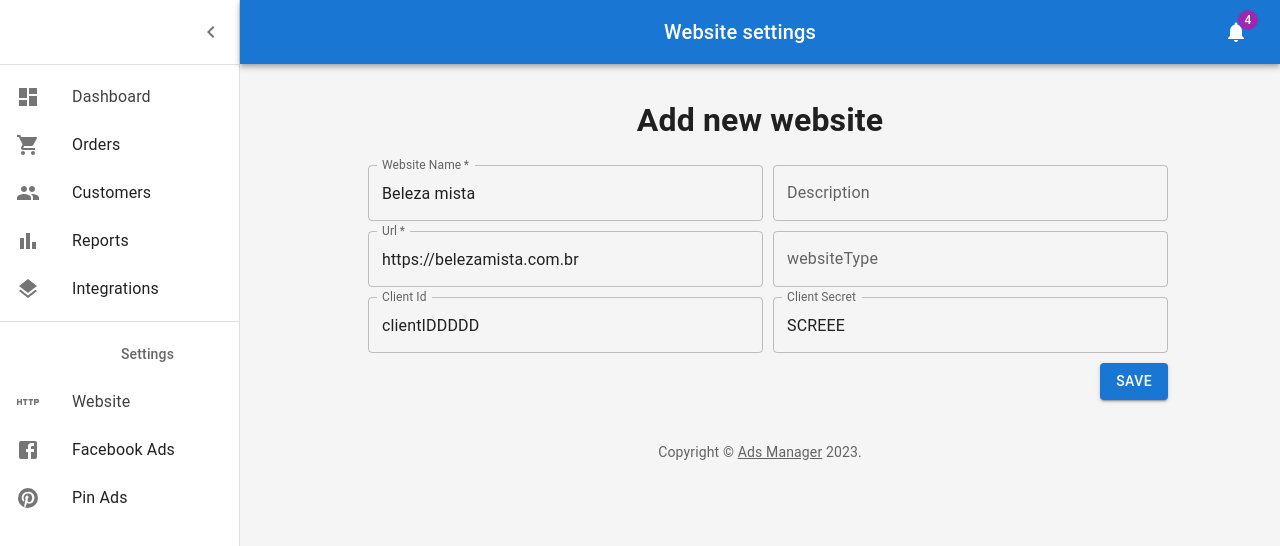
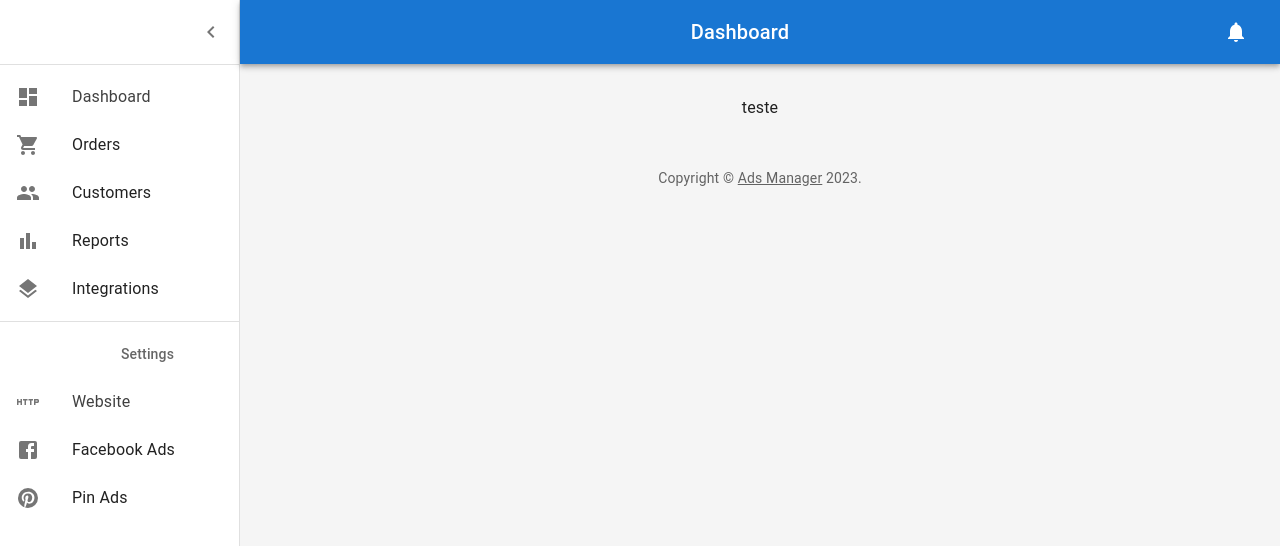
Before and after one commit to hllvd/ads-manager-for-ecommerce, a React (Create React App) app in the folder front/: page /settings/website in a window 1280 px wide. Shown: the top 546 px of the page. Built offline with nearby package versions, Linux system fonts and the light colour scheme.

Commit message:
implementing ducks pattern on ui slicer"

```diff
--- a/front/src/Components/Core/Menu-top/index.tsx
+++ b/front/src/Components/Core/Menu-top/index.tsx
@@ -8,6 +8,7 @@ import Toolbar from '@mui/material/Toolbar';
 import Typography from '@mui/material/Typography';
 import IconButton from '@mui/material/IconButton';
 import { useSelector } from 'react-redux';
+import { useAppSelector } from '../../../app/hooks';
 
 
 interface AppBarProps extends MuiAppBarProps {
@@ -34,7 +35,9 @@ const AppBar = styled(MuiAppBar, {
 }));
 
 export const TopMenu = (props: any) => {
-    const state = useSelector((state: any) => state.data.value)
+    const state = useAppSelector((state) => state.ui.dashboard)
+    // const state = useSelector((state: any) => 'teste')
+    console.log('state', state)
     const open = props.open
     const toggleDrawer = props.toggledrawer
     const drawerWidth = props.drawerwidth
@@ -66,10 +69,10 @@ export const TopMenu = (props: any) => {
                     noWrap
                     sx={{ flexGrow: 1 }}
                 >
-                    {state.ui.dashboard.title}
+                    {state.title}
                 </Typography>
                 <IconButton color="inherit">
-                    <Badge badgeContent={state.ui.dashboard.notificationCounter} color="secondary">
+                    <Badge badgeContent={state.notificationCounter} color="secondary">
                         <NotificationsIcon />
                     </Badge>
                 </IconButton>
--- a/front/src/Pages/Dashboard/index.tsx
+++ b/front/src/Pages/Dashboard/index.tsx
@@ -3,13 +3,14 @@ import Grid from '@mui/material/Grid';
 import Paper from '@mui/material/Paper';
 import Chart from '../../components/shared/Chart';
 import Deposits from '../../components/shared/Deposits';
+import { useAppDispatch } from '../../app/hooks';
 import Orders from '../../components/shared/Orders';
-import { useDispatch } from 'react-redux';
+// import { useDispatch } from 'react-redux';
 import { useEffect } from 'react';
-import { setTitle, setNotificationCounter } from '../../features/State';
+import { setTitle, setNotificationCounter } from '../../features/ui/ui-slice';
 
 export const DashboardPage = () => {
-    const dispatch = useDispatch();
+    const dispatch = useAppDispatch();
     useEffect(() => {
         dispatch(setTitle("Dashboard"))
         dispatch(setNotificationCounter(0))
--- a/front/src/Pages/WebsiteSettingPage/index.tsx
+++ b/front/src/Pages/WebsiteSettingPage/index.tsx
@@ -1,4 +1,4 @@
-import { setTitle, setNotificationCounter, settingsWebsiteFormHandler } from '../../features/State';
+import { setTitle, setNotificationCounter } from '../../features/ui/ui-slice';
 import Box from '@mui/material/Box';
 import TextField from '@mui/material/TextField';
 import "./styles.css";
@@ -9,65 +9,66 @@ import { clearNullProperties, formStateSuiter } from '../../helpers/misc.helpers
 import { IFormData } from '../../models/FormData';
 
 export const WebsiteSettingPage = () => {
-    const state = useSelector((state: any) => state.data.value)
-    const form = state.pages.settings.website.form;
-    const dispatch = useDispatch();
+    return <p>teste</p>
+}
 
-    const submitHandler = (data: Object) => {
-        const dataToBeSent: IFormData = formStateSuiter(data, true)
-        dispatch(settingsWebsiteFormHandler(dataToBeSent))
-    }
+// export const WebsiteSettingPage = () => {
+//     const state = useSelector((state: any) => 'teste')
+//     const form = state.pages.settings.website.form;
+//     const dispatch = useDispatch();
 
+//     const submitHandler = (data: Object, formEl: Object) => {
+//         const dataToBeSent: IFormData = formStateSuiter(data, { submit: true, formEl })
+//         //dispatch(settingsWebsiteFormHandler(dataToBeSent))
+//     }
 
-    useEffect(() => {
-        dispatch(setTitle("Website settings"))
-        dispatch(setNotificationCounter(4))
-    }, [dispatch])
+//     useEffect(() => {
+//         dispatch(setTitle("Website settings"))
+//         dispatch(setNotificationCounter(4))
+//     }, [dispatch])
 
-    return (
-
-        <div>
-            <h1>Add new website</h1>
-            <Box
-                component="form"
-                sx={{ m: 1, width: '100%' }}
-                noValidate
-                autoComplete="off"
-                onSubmit={(evt) => {
-                    evt.preventDefault();
-                    const json = clearNullProperties(form)
-                    submitHandler(json)
-                }}
-            >
-
-                <div className='div-line'>
-                    <TextField id="outlined-basic" label="Website Name" variant="outlined" name="name" required value={form.name} onChange={(evt) => {
-                        dispatch(settingsWebsiteFormHandler({ key: evt.target.name, value: evt.target.value }))
-                    }} />
-                    <TextField id="outlined-basic" label="Description" variant="outlined" name="description" value={form.description} onChange={(evt) => {
-                        dispatch(settingsWebsiteFormHandler({ key: evt.target.name, value: evt.target.value }))
-                    }} />
-                </div>
-                <div className='div-line'>
-                    <TextField id="outlined-basic" label="Url" variant="outlined" name="url" required value={form.url} onChange={(evt) => {
-                        dispatch(settingsWebsiteFormHandler({ key: evt.target.name, value: evt.target.value }))
-                    }} />
-                    <TextField id="outlined-basic" label="websiteType" variant="outlined" name="websiteType" />
-                </div>
-                <div className='div-line'>
-                    <TextField id="outlined-basic" label="Client Id" variant="outlined" name="clientId" value={form.clientId} onChange={(evt) => {
-                        dispatch(settingsWebsiteFormHandler({ key: evt.target.name, value: evt.target.value }))
-                    }} />
-                    <TextField id="outlined-basic" label="Client Secret" variant="outlined" name="clientSecret" value={form.clientSecret} onChange={(evt) => {
-                        dispatch(settingsWebsiteFormHandler({ key: evt.target.name, value: evt.target.value }))
-                    }} />
-                </div>
-                <div className='div-line flex-right'>
-                    <Button variant="contained" type="submit">Save</Button>
-                </div>
-
-
-            </Box>
-        </div >
-    )
-}
+//     return (
+//         <div>
+//             <h1>Add new website</h1>
+//             <Box
+//                 component="form"
+//                 sx={{ m: 1, width: '100%' }}
+//                 noValidate
+//                 autoComplete="off"
+//                 action="http://localhost:3000/business/0/website"
+//                 onSubmit={(evt) => {
+//                     evt.preventDefault();
+//                     const formEl = evt.target
+//                     const json = clearNullProperties(form)
+//                     submitHandler(json, formEl)
+//                 }}
+//             >
+//                 <div className='div-line'>
+//                     <TextField id="outlined-basic" label="Website Name" variant="outlined" name="name" required value={form.name} onChange={(evt) => {
+//                         // dispatch(settingsWebsiteFormHandler({ key: evt.target.name, value: evt.target.value }))
+//                     }} />
+//                     <TextField id="outlined-basic" label="Description" variant="outlined" name="description" value={form.description} onChange={(evt) => {
+//                         // dispatch(settingsWebsiteFormHandler({ key: evt.target.name, value: evt.target.value }))
+//                     }} />
+//                 </div>
+//                 <div className='div-line'>
+//                     <TextField id="outlined-basic" label="Url" variant="outlined" name="url" required value={form.url} onChange={(evt) => {
+//                         // dispatch(settingsWebsiteFormHandler({ key: evt.target.name, value: evt.target.value }))
+//                     }} />
+//                     <TextField id="outlined-basic" label="websiteType" variant="outlined" name="websiteType" />
+//                 </div>
+//                 <div className='div-line'>
+//                     <TextField id="outlined-basic" label="Client Id" variant="outlined" name="clientId" value={form.clientId} onChange={(evt) => {
+//                         // dispatch(settingsWebsiteFormHandler({ key: evt.target.name, value: evt.target.value }))
+//                     }} />
+//                     <TextField id="outlined-basic" label="Client Secret" variant="outlined" name="clientSecret" value={form.clientSecret} onChange={(evt) => {
+//                         // dispatch(settingsWebsiteFormHandler({ key: evt.target.name, value: evt.target.value }))
+//                     }} />
+//                 </div>
+//                 <div className='div-line flex-right'>
+//                     <Button variant="contained" type="submit">Save</Button>
+//                 </div>
+//             </Box>
+//         </div >
+//     )
+// }
--- a/front/src/api/website.js
+++ /dev/null
@@ -1,5 +0,0 @@
-
-
-const submitData = (json) => {
-    fetch('')
-}
--- /dev/null
+++ b/front/src/app/hooks.ts
@@ -0,0 +1,5 @@
+import { TypedUseSelectorHook, useDispatch, useSelector } from 'react-redux';
+import { RootState, AppDispatch } from './store';
+
+export const useAppDispatch = () => useDispatch<AppDispatch>();
+export const useAppSelector: TypedUseSelectorHook<RootState> = useSelector;
--- /dev/null
+++ b/front/src/app/store.ts
@@ -0,0 +1,17 @@
+import { createSlice } from "@reduxjs/toolkit";
+import websiteApi from "../api/website.api";
+import { configureStore } from '@reduxjs/toolkit';
+import uiReducer from '../features/ui/ui-slice'
+
+
+
+
+
+export const store = configureStore({
+    reducer: {
+        ui: uiReducer
+    }
+});
+
+export type AppDispatch = typeof store.dispatch;
+export type RootState = ReturnType<typeof store.getState>;
--- /dev/null
+++ b/front/src/features/ui/ui-slice.ts
@@ -0,0 +1,33 @@
+import { createSlice, PayloadAction } from "@reduxjs/toolkit";
+
+
+
+interface UserInterfaceState {
+    dashboard: {
+        title: string | undefined
+        notificationCounter: number | undefined
+    };
+}
+
+const initialState: UserInterfaceState = {
+    dashboard: {
+        title: 'Dashboard',
+        notificationCounter: 0
+    }
+}
+
+const UISlice = createSlice({
+    name: 'ui',
+    initialState,
+    reducers: {
+        setTitle: (state, action) => {
+            //state.dashboard.title = action.payload
+        },
+        setNotificationCounter: (state, action: PayloadAction<number>) => {
+            //state.dashboard.notificationCounter = action.payload
+        },
+    }
+})
+
+export const { setTitle, setNotificationCounter } = UISlice.actions;
+export default UISlice.reducer;
--- a/front/src/helpers/misc.helpers.ts
+++ b/front/src/helpers/misc.helpers.ts
@@ -3,11 +3,7 @@ export const clearNullProperties = (json: Object) => {
     return Object.fromEntries(Object.entries(json).filter(e => Boolean(e[1])))
 }
 
-export const formStateSuiter = (json: Object, toBeSent: boolean = false): IFormData => {
-    return { values: json, submit: true }
+export const formStateSuiter = (json: Object, { submit, formEl }: any): IFormData => {
+    const action: string = formEl && formEl.action
+    return { values: json, submit, action }
 }
-export const adaptFormToBeSent = (json: Object) => {
-    let form: IFormData;
-    form = { values: json, submit: true }
-    return form
-}
--- a/front/src/index.tsx
+++ b/front/src/index.tsx
@@ -2,17 +2,11 @@ import React from 'react';
 import ReactDOM from 'react-dom/client';
 import './index.css';
 import App from './App';
-import { configureStore } from '@reduxjs/toolkit';
 import { Provider } from 'react-redux';
-import StateReducer, { middleware } from './features/State'
+import { store } from './app/store';
 
-var store: any
-store = configureStore({
-  reducer: {
-    data: StateReducer
-  },
-  middleware
-});
+
+
 
 const root = ReactDOM.createRoot(
   document.getElementById('root') as HTMLElement
```
Also changed, not shown: front/src/api/website.api.ts (added, +27 -0 lines), front/src/app/store copy.txt.
